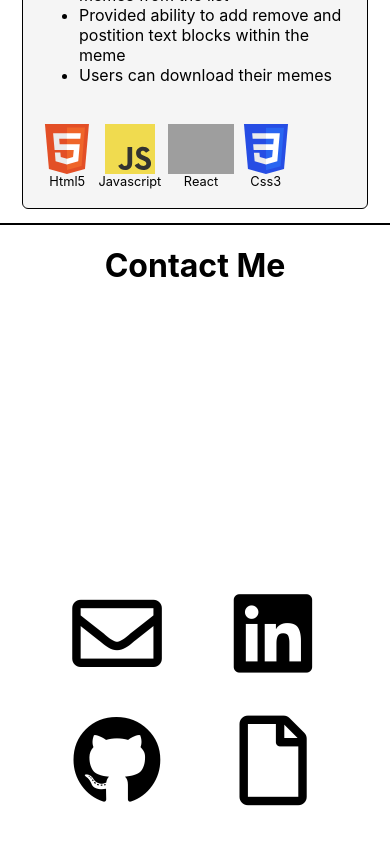
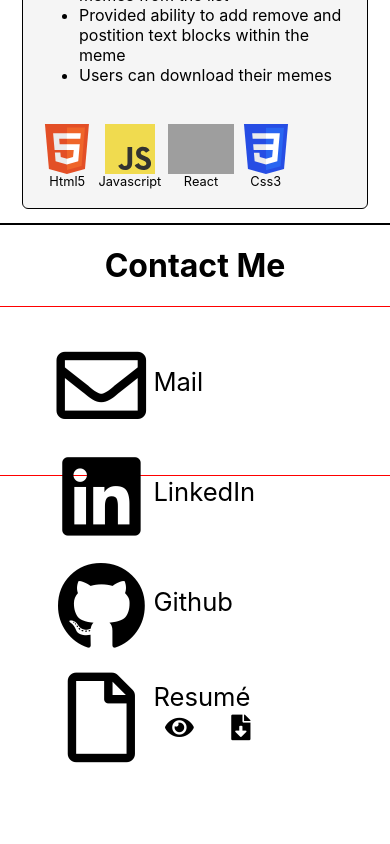
Before and after one commit to djay-S/portfolio, a React (Create React App) app: page / in a window 390 px wide. Shown: the part 2991-3835 px from the top of the page. Built offline with nearby package versions, Linux system fonts and the light colour scheme; grey boxes are pictures that could not be loaded.

Commit message:
contact me mobile layout

```diff
--- a/src/screens/contactMe/contactMe.scss
+++ b/src/screens/contactMe/contactMe.scss
@@ -51,6 +51,8 @@
     }
   }
   #resume-caption {
+    @include element_middle();
+    flex-direction: row;
     cursor: pointer;
     a {
       text-emphasis: none;
@@ -58,10 +60,50 @@
       margin-left: 1em;
       color: black;
     }
-    @include element_middle();
     font-size: 1em;
     .far {
       font-size: 1em;
     }
   }
 }
+
+@media screen and (max-width: 600px) {
+  .contact_me {
+    justify-content: flex-start;
+    flex-direction: column;
+    align-items: center;
+    .heading {
+      position: relative;
+    }
+    .contacts {
+      border: 1px solid red;
+      ul {
+        grid-template-columns: none;
+        justify-items: flex-start;
+        li {
+          width: 100%;
+          padding: 0.3em;
+          figure {
+            width: 100%;
+            display: grid;
+            grid-template-columns: 1fr 2fr;
+            justify-items: start;
+            align-items: center;
+            i {
+              margin: 0 auto;
+            }
+            figcaption {
+              opacity: 1;
+            }
+          }
+        }
+      }
+    }
+    .far,
+    .fab {
+      &:hover {
+        font-size: 7em;
+      }
+    }
+  }
+}
```
